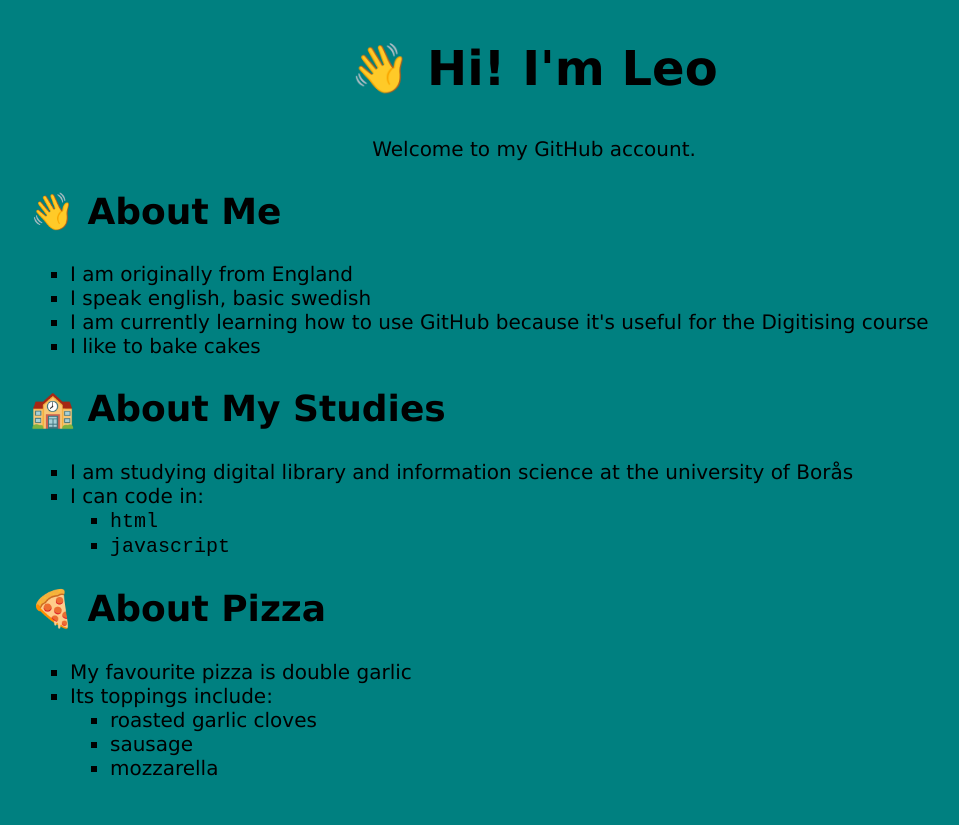
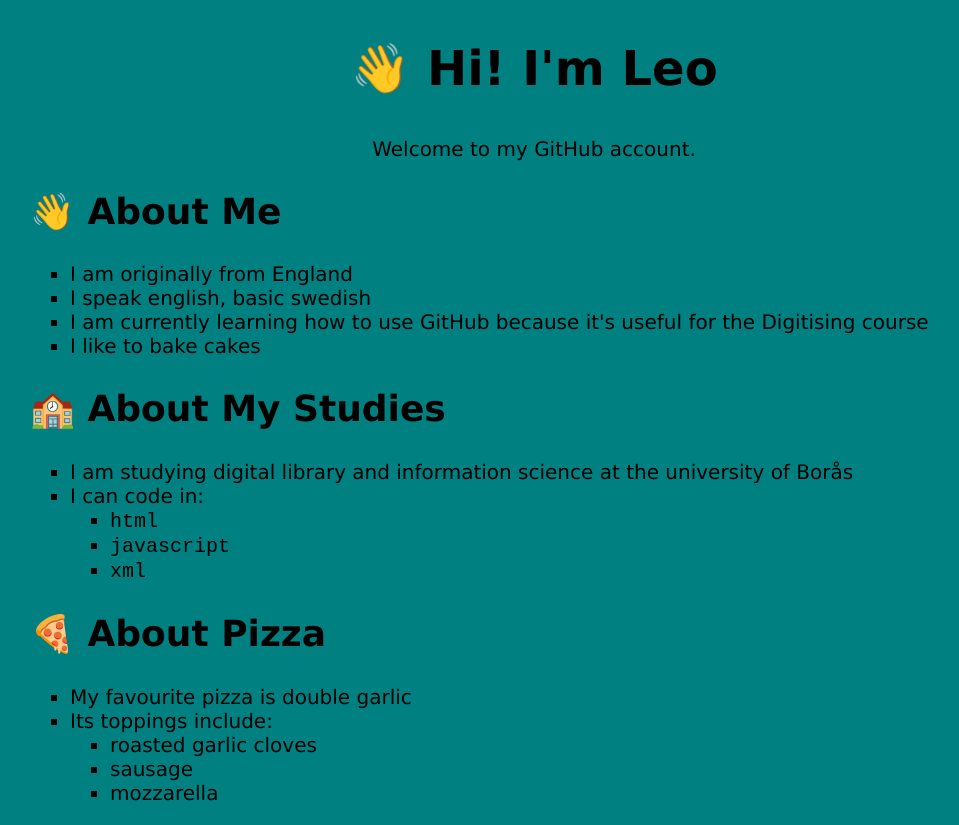
Before and after one commit to liopleurodon90/GH-pages-intro, a plain HTML site: page index.html in a window 1280 px wide. Shown: the whole page, without its empty margins (106-1065 px from the left). Before the commit the page ends 800 px from the top, so only its background shows below. Drawn offline with Linux system fonts and the light colour scheme.

Commit message:
Update index.html

```diff
--- a/index.html
+++ b/index.html
@@ -29,6 +29,7 @@
                 <ul>
                     <li><code>html</code></li>
                     <li><code>javascript</code></li>
+                    <li><code>xml</code></li>
                 </ul>
             </li>
         </ul>
```
